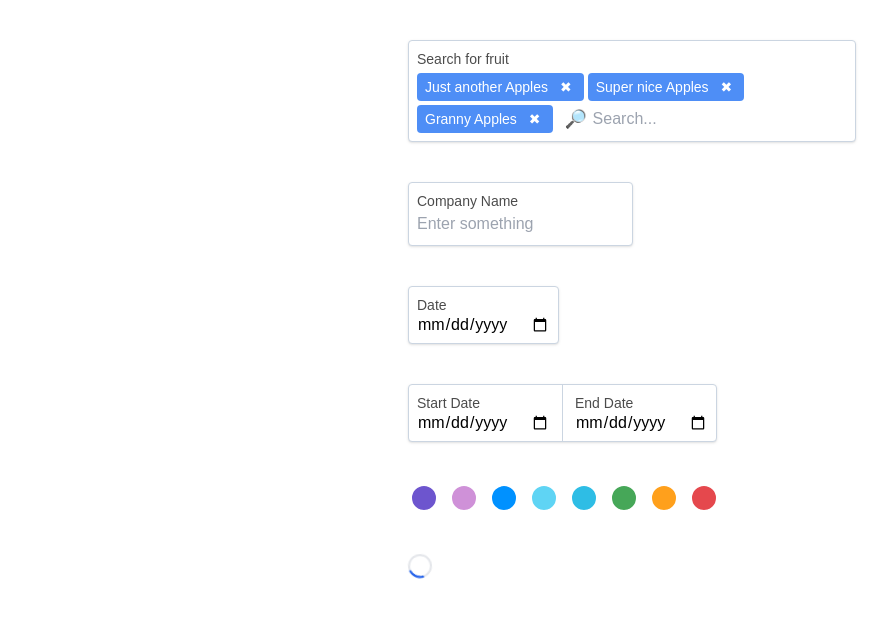
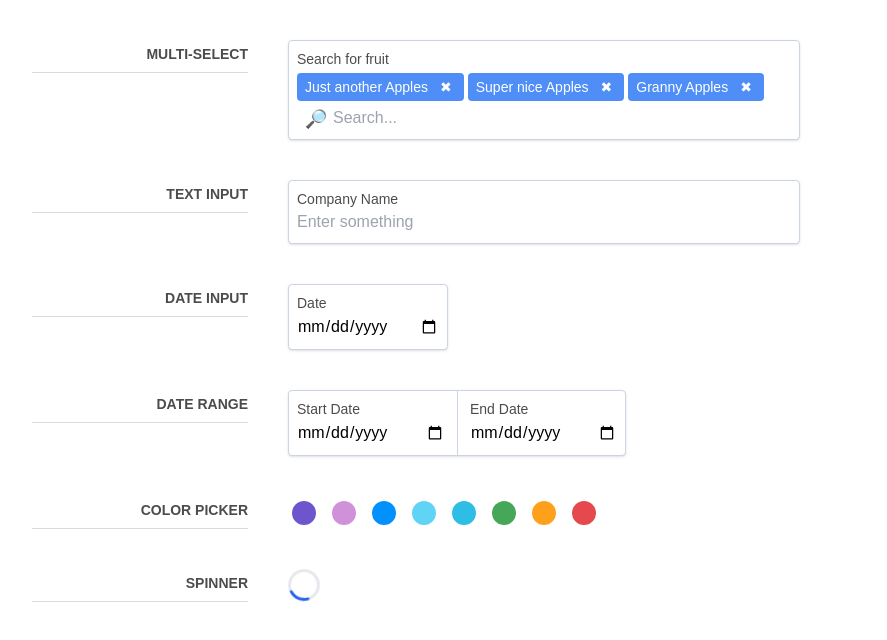
Before and after one commit to TeddyBurnsides/select, a React (Create React App) app: page / in a window 1280 px wide. Shown: the top 640 px of the page, without its empty margins (8-895 px from the left). Built offline with nearby package versions, Linux system fonts and the light colour scheme.

Commit message:
split out date component

```diff
--- a/src/components/DateInput.tsx
+++ b/src/components/DateInput.tsx
@@ -1,28 +1,36 @@
 import { twMerge } from "tailwind-merge";
-import TextInput from "./TextInput";
+import LabelWrapper from "./LabelWrapper";
 
 interface Props extends React.InputHTMLAttributes<HTMLInputElement> {
     label?: string;
     wrapperClassName?: string;
+    inputWrapperClassName?: string;
     labelClassName?: string;
 }
 
 const DateInput = ({
     label,
     wrapperClassName,
+    inputWrapperClassName,
     labelClassName,
     ...htmlInputProps
 }: Props) => {
     return (
-        <TextInput
+        <LabelWrapper
+            wrapperClassName={wrapperClassName + " min-w-40"}
+            labelClassName={labelClassName + " flex"}
+            inputWrapperClassName={inputWrapperClassName + " inline-flex"}
             label={label}
-            wrapperClassName={twMerge(wrapperClassName, "min-w-36")}
-            inputWrapperClassName="inline-flex"
-            className="grow"
-            labelClassName={labelClassName}
-            type="date"
-            {...htmlInputProps}
-        />
+        >
+            <input
+                type={"date"}
+                className={twMerge(
+                    htmlInputProps.className,
+                    "grow py-1 bg-transparent border-none focus:outline-none"
+                )}
+                {...htmlInputProps}
+            />
+        </LabelWrapper>
     );
 };
 
--- a/src/components/MultiSelect.tsx
+++ b/src/components/MultiSelect.tsx
@@ -159,12 +159,12 @@ const MultiSelect = <T extends IIdName>({
     }, []);
 
     return (
-        <div className="relative" ref={containerRef}>
+        <div className="relative w-full" ref={containerRef}>
             {/* Input Element */}
             <form onSubmit={handleFormSubmit}>
                 <LabelWrapper
-                    wrapperClassName={wrapperClassName + "flex "}
-                    labelClassName={labelClassName}
+                    wrapperClassName={wrapperClassName + " flex"}
+                    labelClassName={labelClassName + " flex"}
                     label={label}
                     inputWrapperClassName={"flex flex-col"}
                 >
--- a/src/components/TextInput.tsx
+++ b/src/components/TextInput.tsx
@@ -17,8 +17,8 @@ const TextInput = ({
 }: Props) => {
     return (
         <LabelWrapper
-            wrapperClassName={wrapperClassName}
-            labelClassName={labelClassName}
+            wrapperClassName={wrapperClassName + " grow"}
+            labelClassName={labelClassName + " flex"}
             inputWrapperClassName={inputWrapperClassName}
             label={label}
         >
--- a/src/css/output.css
+++ b/src/css/output.css
@@ -654,6 +654,10 @@ video {
   height: 1.25rem;
 }
 
+.h-12 {
+  height: 3rem;
+}
+
 .max-h-64 {
   max-height: 16rem;
 }
@@ -674,16 +678,68 @@ video {
   width: 1.25rem;
 }
 
+.w-48 {
+  width: 12rem;
+}
+
+.w-96 {
+  width: 24rem;
+}
+
+.w-12 {
+  width: 3rem;
+}
+
 .min-w-36 {
   min-width: 9rem;
+}
+
+.min-w-40 {
+  min-width: 10rem;
 }
 
 .max-w-md {
   max-width: 28rem;
 }
 
+.max-w-lg {
+  max-width: 32rem;
+}
+
+.shrink {
+  flex-shrink: 1;
+}
+
 .grow {
   flex-grow: 1;
+}
+
+.basis-1\/4 {
+  flex-basis: 25%;
+}
+
+.basis-1\/3 {
+  flex-basis: 33.333333%;
+}
+
+.basis-1\/2 {
+  flex-basis: 50%;
+}
+
+.basis-\[12rem\] {
+  flex-basis: 12rem;
+}
+
+.basis-\[16rem\] {
+  flex-basis: 16rem;
+}
+
+.basis-\[24rem\] {
+  flex-basis: 24rem;
+}
+
+.basis-\[32rem\] {
+  flex-basis: 32rem;
 }
 
 @-webkit-keyframes spin {
@@ -717,8 +773,16 @@ video {
   flex-wrap: wrap;
 }
 
+.items-start {
+  align-items: flex-start;
+}
+
 .items-center {
   align-items: center;
+}
+
+.justify-start {
+  justify-content: flex-start;
 }
 
 .justify-center {
@@ -749,6 +813,10 @@ video {
   overflow-y: scroll;
 }
 
+.whitespace-nowrap {
+  white-space: nowrap;
+}
+
 .rounded {
   border-radius: 0.25rem;
 }
@@ -777,6 +845,10 @@ video {
   border-left-width: 1px;
 }
 
+.border-b {
+  border-bottom-width: 1px;
+}
+
 .border-none {
   border-style: none;
 }
@@ -789,6 +861,14 @@ video {
 .border-white {
   --tw-border-opacity: 1;
   border-color: rgb(255 255 255 / var(--tw-border-opacity));
+}
+
+.border-black\/30 {
+  border-color: rgb(0 0 0 / 0.3);
+}
+
+.border-black\/20 {
+  border-color: rgb(0 0 0 / 0.2);
 }
 
 .bg-blue-500\/90 {
@@ -843,6 +923,11 @@ video {
   padding-bottom: 0.75rem;
 }
 
+.px-10 {
+  padding-left: 2.5rem;
+  padding-right: 2.5rem;
+}
+
 .pl-2 {
   padding-left: 0.5rem;
 }
@@ -871,12 +956,28 @@ video {
   padding-right: 0.75rem;
 }
 
+.pr-10 {
+  padding-right: 2.5rem;
+}
+
+.pb-2 {
+  padding-bottom: 0.5rem;
+}
+
+.pt-2 {
+  padding-top: 0.5rem;
+}
+
 .text-left {
   text-align: left;
 }
 
 .text-center {
   text-align: center;
+}
+
+.text-right {
+  text-align: right;
 }
 
 .text-lg {
@@ -892,6 +993,14 @@ video {
 .text-xs {
   font-size: 0.75rem;
   line-height: 1rem;
+}
+
+.font-semibold {
+  font-weight: 600;
+}
+
+.uppercase {
+  text-transform: uppercase;
 }
 
 .italic {
@@ -919,6 +1028,10 @@ video {
 
 .opacity-70 {
   opacity: 0.7;
+}
+
+.opacity-50 {
+  opacity: 0.5;
 }
 
 .shadow {
--- /dev/null
+++ b/src/pages/ComponentLabel.tsx
@@ -0,0 +1,19 @@
+interface Props {
+    children: React.ReactNode;
+    label: string;
+}
+
+const ComponentLabel = ({ children, label }: Props) => {
+    return (
+        <div className="flex">
+            <div className="whitespace-nowrap basis-[16rem] opacity-70 text-right pr-10 text-sm uppercase font-semibold ">
+                <div className="border-b border-black/20 pt-1 pb-2">
+                    {label}
+                </div>
+            </div>
+            <div className="shrink flex basis-[32rem] ">{children}</div>
+        </div>
+    );
+};
+
+export default ComponentLabel;
--- a/src/pages/Home.tsx
+++ b/src/pages/Home.tsx
@@ -9,6 +9,7 @@ import { IColor } from "../types/IColor";
 import { Colors } from "../constants/Colors";
 import DateInput from "../components/DateInput";
 import Spinner from "../components/Spinner";
+import ComponentLabel from "./ComponentLabel";
 
 const Home = () => {
     const [selectedItems, setSelectedItems] = useState<IIdName[]>([
@@ -27,8 +28,8 @@ const Home = () => {
     };
 
     return (
-        <div className="max-w-md mx-auto flex flex-col space-y-10 mt-10">
-            <div>
+        <div className="px-10 flex flex-col space-y-10 mt-10">
+            <ComponentLabel label="Multi-Select">
                 <MultiSelect
                     onItemRemove={removeItem}
                     onItemSelect={addItem}
@@ -38,26 +39,26 @@ const Home = () => {
                     debounceInMilliseconds={600}
                     placeholder="Search..."
                 />
-            </div>
-            <div>
+            </ComponentLabel>
+            <ComponentLabel label="Text Input">
                 <TextInput placeholder="Enter something" label="Company Name" />
-            </div>
-            <div>
+            </ComponentLabel>
+            <ComponentLabel label="Date Input">
                 <DateInput label="Date" />
-            </div>
-            <div>
+            </ComponentLabel>
+            <ComponentLabel label="Date Range">
                 <DateRange />
-            </div>
-            <div>
+            </ComponentLabel>
+            <ComponentLabel label="Color Picker">
                 <ColorPicker
                     onChange={setColor}
                     colors={Colors}
                     selectedColor={color}
                 />
-            </div>
-            <div className="w-6 h-6">
-                <Spinner className="h-full w-full" />
-            </div>
+            </ComponentLabel>
+            <ComponentLabel label="Spinner">
+                <Spinner />
+            </ComponentLabel>
         </div>
     );
 };
```
